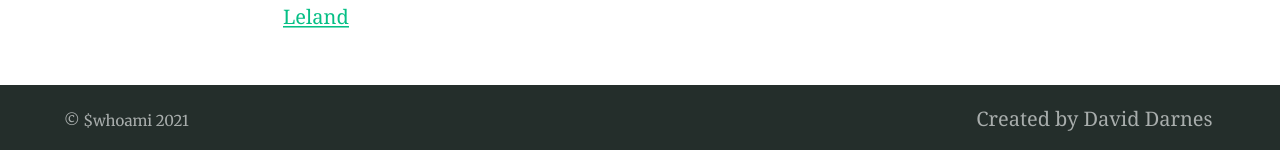
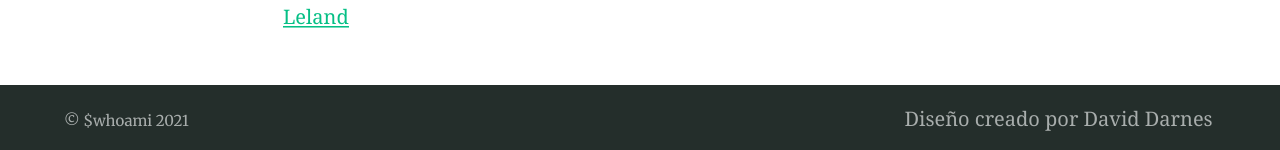
Before and after one commit to carlosvelv/test.info, a Jekyll site: the page built from index.md, in a window 1280 px wide and 900 px high, scrolled down 14832 px. Shown: the part 747-897 px from the top of the window. Built offline with Jekyll 4.4.1, drawn with Linux system fonts in a browser that asks for light colours; emoji names are drawn with the system emoji font; our own code applies the rules of GitHub Pages for plain Markdown files.

Commit message:
Update _config.yml

```diff
--- a/_config.yml
+++ b/_config.yml
@@ -128,7 +128,7 @@ navigation_header:
 
 
 navigation_footer:
-- title: Created by David Darnes
+- title: Diseño creado por David Darnes
   url: https://darn.es
 
 social_links: # Appears in sidebar. Set the urls then uncomment and comment out as desired
```
